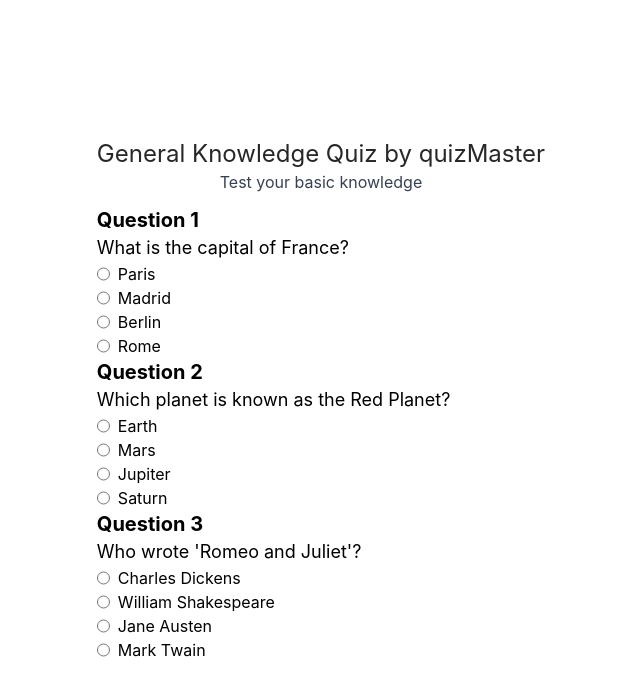
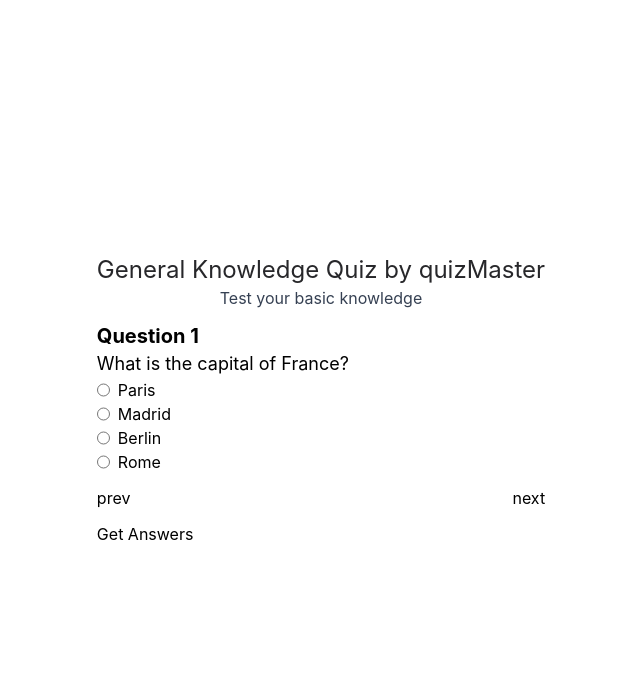
Before and after one commit to Ndanusa/quiz-app, a React (Vite) app in the folder client/: page /home in a window 1280 px wide. Shown: the top 696 px of the page, without its empty margins (319-959 px from the left). Built offline with nearby package versions, Linux system fonts and the light colour scheme.

Commit message:
for codespace

```diff
--- a/client/src/pages/Home.tsx
+++ b/client/src/pages/Home.tsx
@@ -1,14 +1,23 @@
 import { useRef, useState, useEffect } from "react";
-import questions from "../data/data.json";
+import data from "../data/data.json";
 function Home() {
   const [answers, setAnswers] = useState({});
   const [questionIndex, setQuestionIndex] = useState(0);
-
+  const question = data.questions[questionIndex];
   const handleChange = (questionId, optionId) => {
     setAnswers((prev) => ({ ...prev, [questionId]: optionId }));
   };
-  const renderQuestions = () => {
-    return questions.questions.map((question) => (
+
+  return (
+    <div className="flex items-center justify-center h-screen">
+      <div className="flex flex-col gap-3">
+        <div className="text-center ">
+          <h1 className="text-2xl text-zinc-800">
+            {data.title} by <span className="">{data.createdBy.username}</span>
+          </h1>
+          <p className="text-gray-700">{data.description}</p>
+        </div>
+        <div>
           <div>
             <h1 className="font-bold text-xl">{question.questionId}</h1>
             <div key={question.questionId}>
@@ -20,29 +29,42 @@ function Home() {
                     name={question.questionId}
                     value={option.optionId}
                     checked={answers[question.questionId] === option.optionId}
-                onChange={() =>
-                  handleChange(question.questionId, option.optionId)
-                }
+                    onChange={() => {
+                      handleChange(question.questionId, option.optionId);
+                    }}
                   />
                   <p>{option.text}</p>
                 </label>
               ))}
             </div>
           </div>
-    ));
-  };
-
-  return (
-    <div className="flex items-center justify-center h-screen">
-      <div className="flex flex-col gap-3">
-        <div className="text-center ">
-          <h1 className="text-2xl text-zinc-800">
-            {questions.title} by{" "}
-            <span className="">{questions.createdBy.username}</span>
-          </h1>
-          <p className="text-gray-700">{questions.description}</p>
         </div>
-        <div>{renderQuestions()}</div>
+        <div className="flex items-center justify-between">
+          <button
+            onClick={() => {
+              questionIndex > 0
+                ? setQuestionIndex(questionIndex - 1)
+                : setQuestionIndex(data.questions.length - 1);
+            }}>
+            prev
+          </button>
+          <button
+            onClick={() => {
+              questionIndex < data.questions.length - 1
+                ? setQuestionIndex(questionIndex + 1)
+                : setQuestionIndex(0);
+            }}>
+            next
+          </button>
+        </div>
+        <div>
+          <button
+            onClick={() => {
+              console.log(answers);
+            }}>
+            Get Answers
+          </button>
+        </div>
       </div>
     </div>
   );
```
Lines whose indentation alone changed are shown as unchanged.
